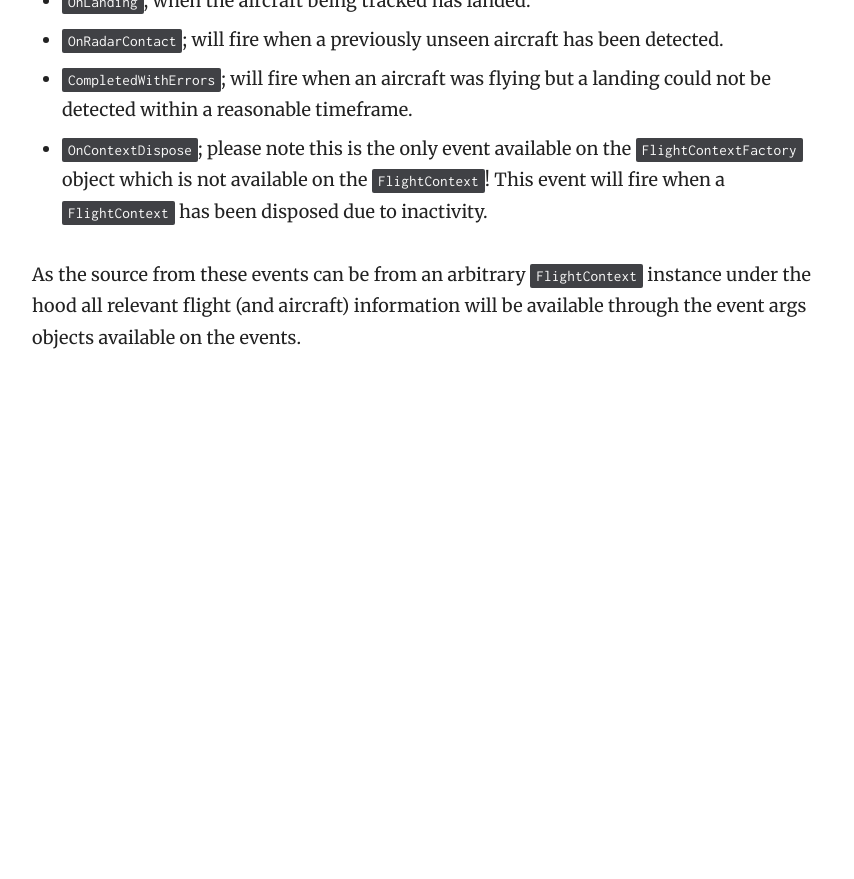
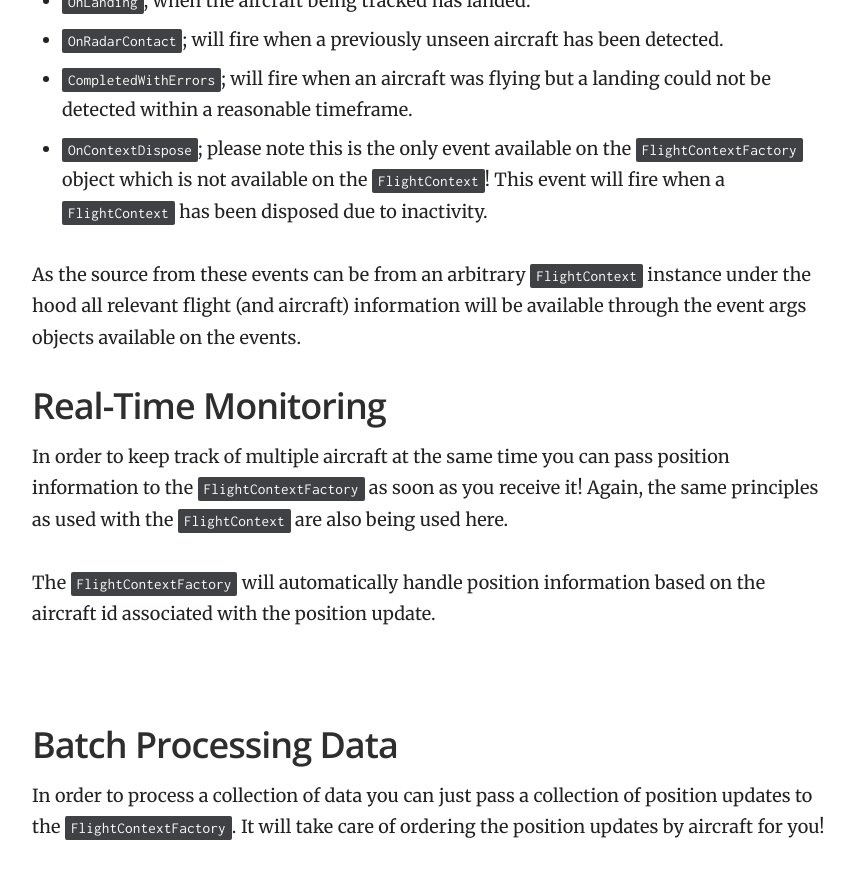
Before and after one commit to Boerman/docs, a Jekyll site: the page built from _docs/Libraries/FlightAnalysis/using-the-flight-context-factory.md, in a window 1280 px wide and 900 px high, scrolled down 1011 px. Shown: the top 879 px of the window, without its empty margins (358-1212 px from the left). Built offline with Jekyll 4.4.1, drawn with Linux system fonts in a browser that asks for light colours; before the commit the page ends 1416 px from its top, so only the background shows below that.

Commit message:
Updated '_docs/Libraries/FlightAnalysis/using-the-flight-context-factory.md' via CloudCannon

```diff
--- a/_docs/Libraries/FlightAnalysis/using-the-flight-context-factory.md
+++ b/_docs/Libraries/FlightAnalysis/using-the-flight-context-factory.md
@@ -28,3 +28,17 @@ These events are available on the `FlightContextFactory` object:
 * `OnContextDispose`; please note this is the only event available on the `FlightContextFactory` object which is not available on the `FlightContext`! This event will fire when a `FlightContext` has been disposed due to inactivity.
 
 As the source from these events can be from an arbitrary `FlightContext` instance under the hood all relevant flight (and aircraft) information will be available through the event args objects available on the events.
+
+## Real-Time Monitoring
+
+In order to keep track of multiple aircraft at the same time you can pass position information to the `FlightContextFactory` as soon as you receive it! Again, the same principles as used with the `FlightContext` are also being used here.
+
+The `FlightContextFactory` will automatically handle position information based on the aircraft id associated with the position update.
+
+&nbsp;
+
+## Batch Processing Data
+
+In order to process a collection of data you can just pass a collection of position updates to the `FlightContextFactory`. It will take care of ordering the position updates by aircraft for you!
+
+&nbsp;
```
